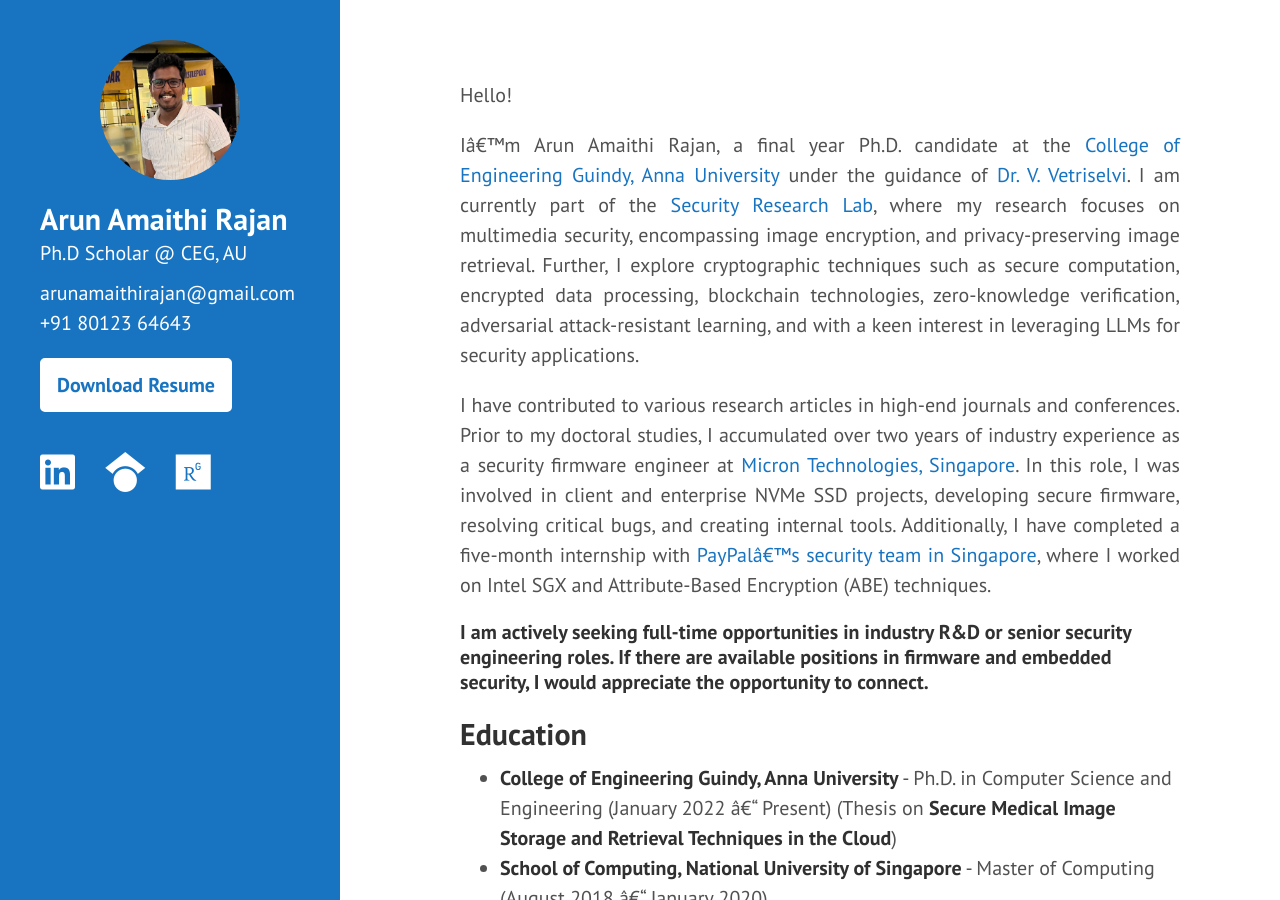
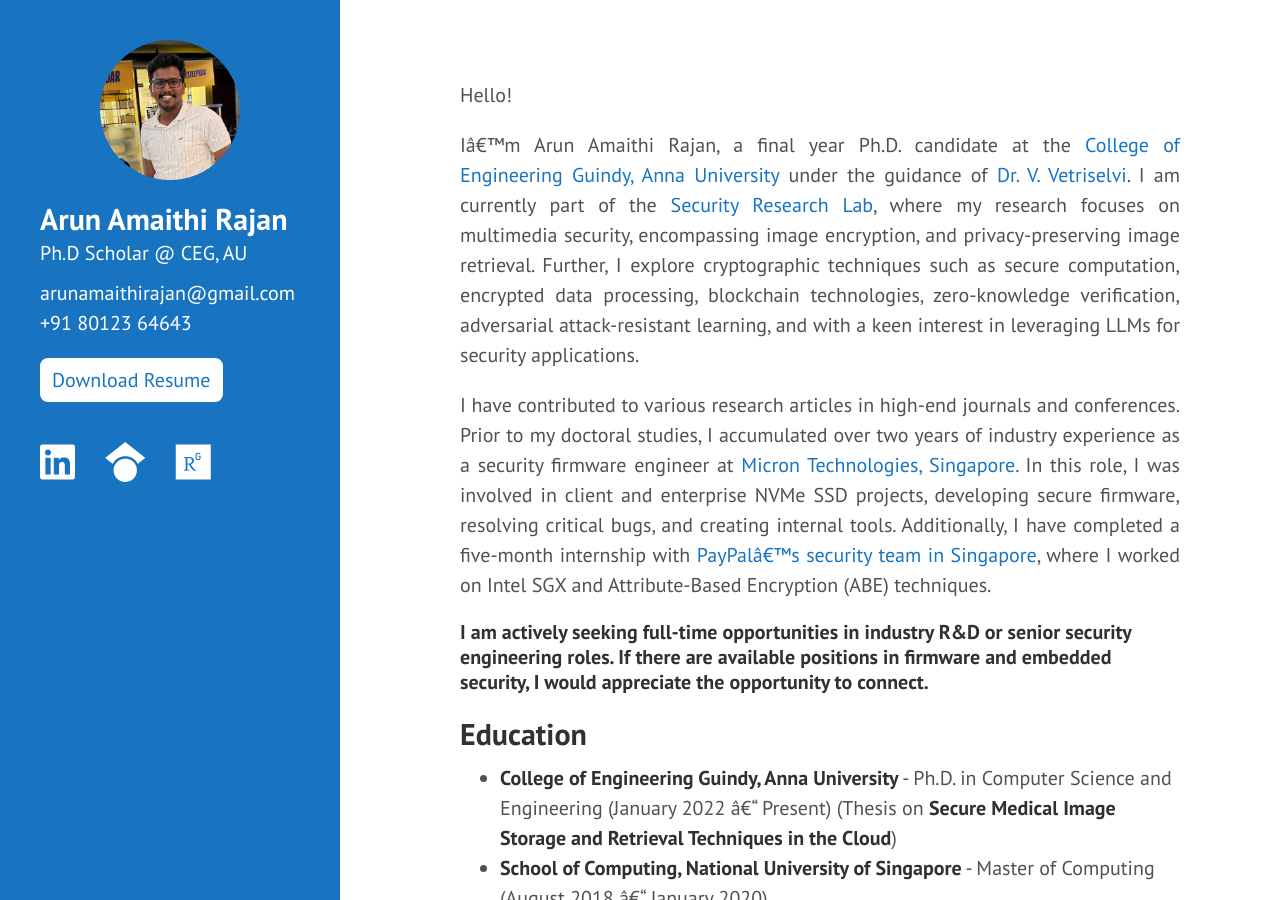
Before and after one commit to arunamaithi/arunamaithi.github.io, a Jekyll site: the page built from index.md, in a window 1280 px wide and 900 px high. Built offline with Jekyll 4.4.1, drawn with Linux system fonts in a browser that asks for light colours.

Commit message:
style fix

```diff
--- a/_includes/sidebar.html
+++ b/_includes/sidebar.html
@@ -20,12 +20,12 @@
 <p style="margin-left: 20px; margin-top: 4px;">
   <a href="/cv.pdf" style="
     display: inline-block;
-    padding: 10px 15px;
+    padding: 5px 10px;
     color: #1874c0;
     background-color: rgb(255, 255, 255) ;
     text-decoration: none;
-    font-weight: bold;
-    border-radius: 5px;
+    font-weight: normal;
+    border-radius: 8px;
     border: 2px solid rgb(255, 255, 255);
     transition: background-color 0.3s ease-in-out;">
     Download Resume
--- a/index.md
+++ b/index.md
@@ -132,8 +132,8 @@ Vetriselvi V, Pragatheeswaran Sridharan, Thirunavukkarasu Varatharajan and <u>Ar
 
 <h2>Certitfications</h2>
 <ul>
-  <li>Completed <strong>3 Coursera courses:</strong> <a href="{{ site.baseurl }}/certificaates/apm.pdf">Google Project Management</a>, <a href="{{ site.baseurl }}/certificaates/cq.pdf">Quantum Information</a>, and <a href="{{ site.baseurl }}/certificaates/sec.pdf">Principles of Secure Coding </a>.</li>
-  <li>Completed <strong>3 NPTEL courses:</strong> <a href="{{ site.baseurl }}/certificaates/dl.jpg">Deep Learning</a>, <a href="{{ site.baseurl }}/certificaates/qc.jpg">Quantum Computing</a>, and <a href="{{ site.baseurl }}/certificaates/op.png">Online Privacy</a>.</li>
+  <li>Completed <strong>3 Coursera courses:</strong> <a href="{{ site.baseurl }}/certificates/apm.pdf">Google Project Management</a>, <a href="{{ site.baseurl }}/certificates/cq.pdf">Quantum Information</a>, and <a href="{{ site.baseurl }}/certificates/sec.pdf">Principles of Secure Coding </a>.</li>
+  <li>Completed <strong>3 NPTEL courses:</strong> <a href="{{ site.baseurl }}/certificates/dl.jpg">Deep Learning</a>, <a href="{{ site.baseurl }}/certificates/qc.jpg">Quantum Computing</a>, and <a href="{{ site.baseurl }}/certificates/op.png">Online Privacy</a>.</li>
 </ul>
 
 <h2>Milestones and Experiences</h2>
```
